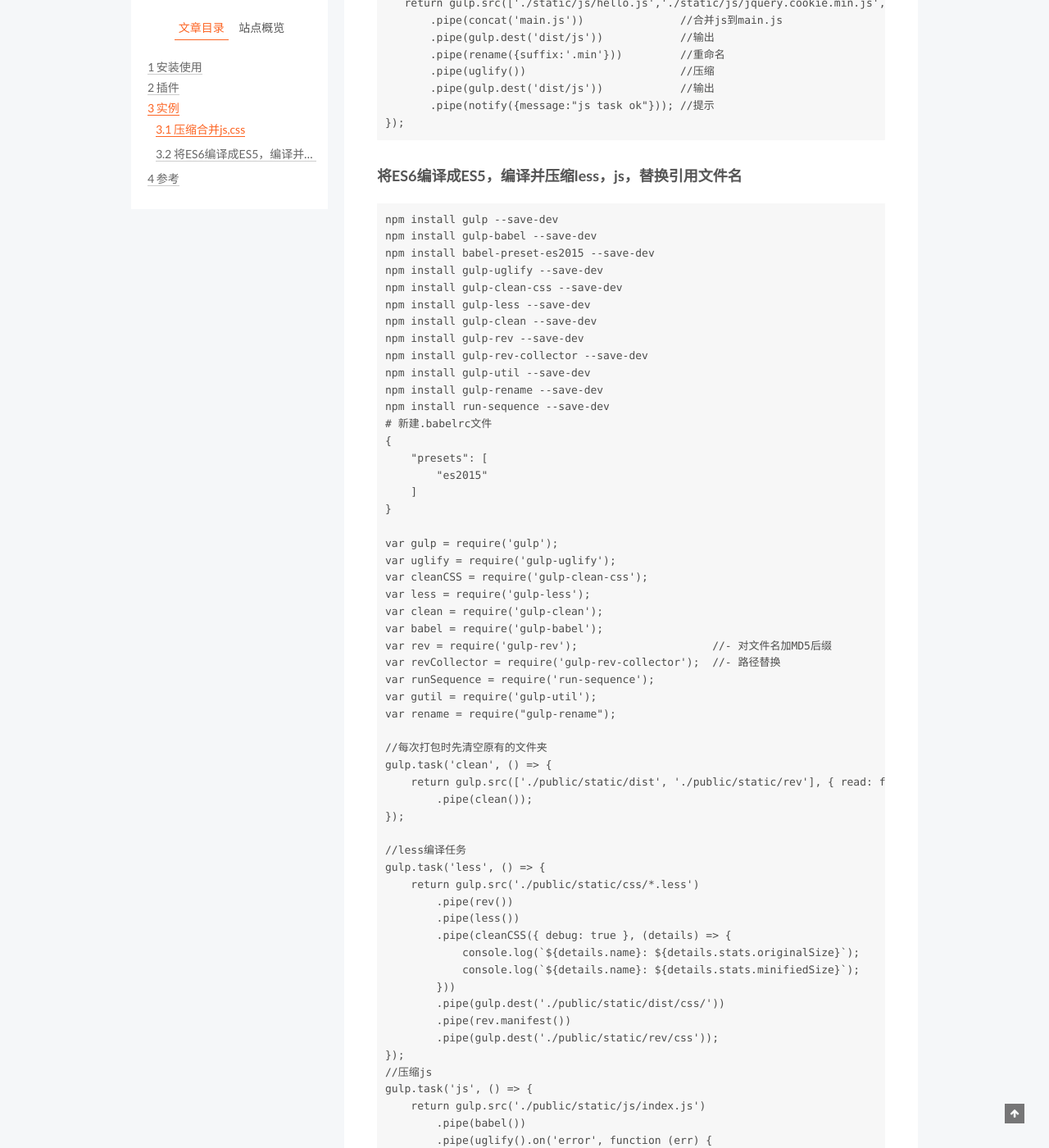
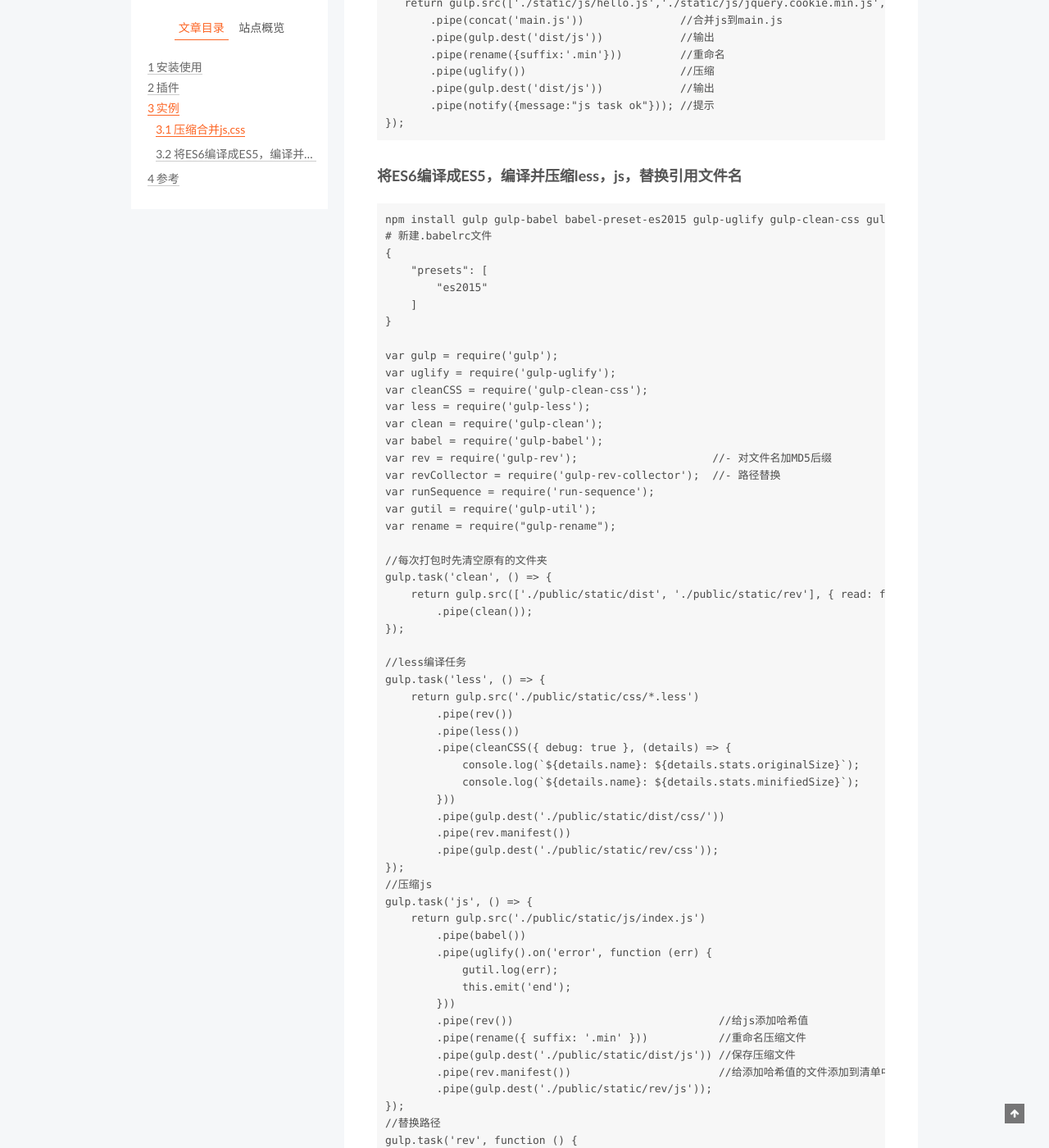
Before and after one commit to jiangsyace/blog, a Jekyll site: the page built from _posts/2018-03-08-glup使用.md, in a window 1280 px wide and 1400 px high, scrolled down 7629 px. Shown: the whole window at 82% size. Built offline with Jekyll 4.4.1, drawn with Linux system fonts in a browser that asks for light colours; comment, search, counter and statistics services are not loaded; some of the changed text lies outside the part shown.

Commit message:
20180424

````diff
--- a/_posts/2018-03-08-glup使用.md
+++ b/_posts/2018-03-08-glup使用.md
@@ -350,18 +350,7 @@ gulp.task('minifyjs', () => {
 ### 将ES6编译成ES5，编译并压缩less，js，替换引用文件名
 
 ```
-npm install gulp --save-dev
-npm install gulp-babel --save-dev
-npm install babel-preset-es2015 --save-dev
-npm install gulp-uglify --save-dev
-npm install gulp-clean-css --save-dev
-npm install gulp-less --save-dev
-npm install gulp-clean --save-dev
-npm install gulp-rev --save-dev
-npm install gulp-rev-collector --save-dev
-npm install gulp-util --save-dev
-npm install gulp-rename --save-dev
-npm install run-sequence --save-dev
+npm install gulp gulp-babel babel-preset-es2015 gulp-uglify gulp-clean-css gulp-less gulp-clean gulp-rev gulp-rev-collector gulp-util gulp-rename run-sequence --save-dev
 # 新建.babelrc文件
 {
     "presets": [
````
Also changed, not shown: _posts/2018-01-19-git命令大全.md (+3 -0 lines).
